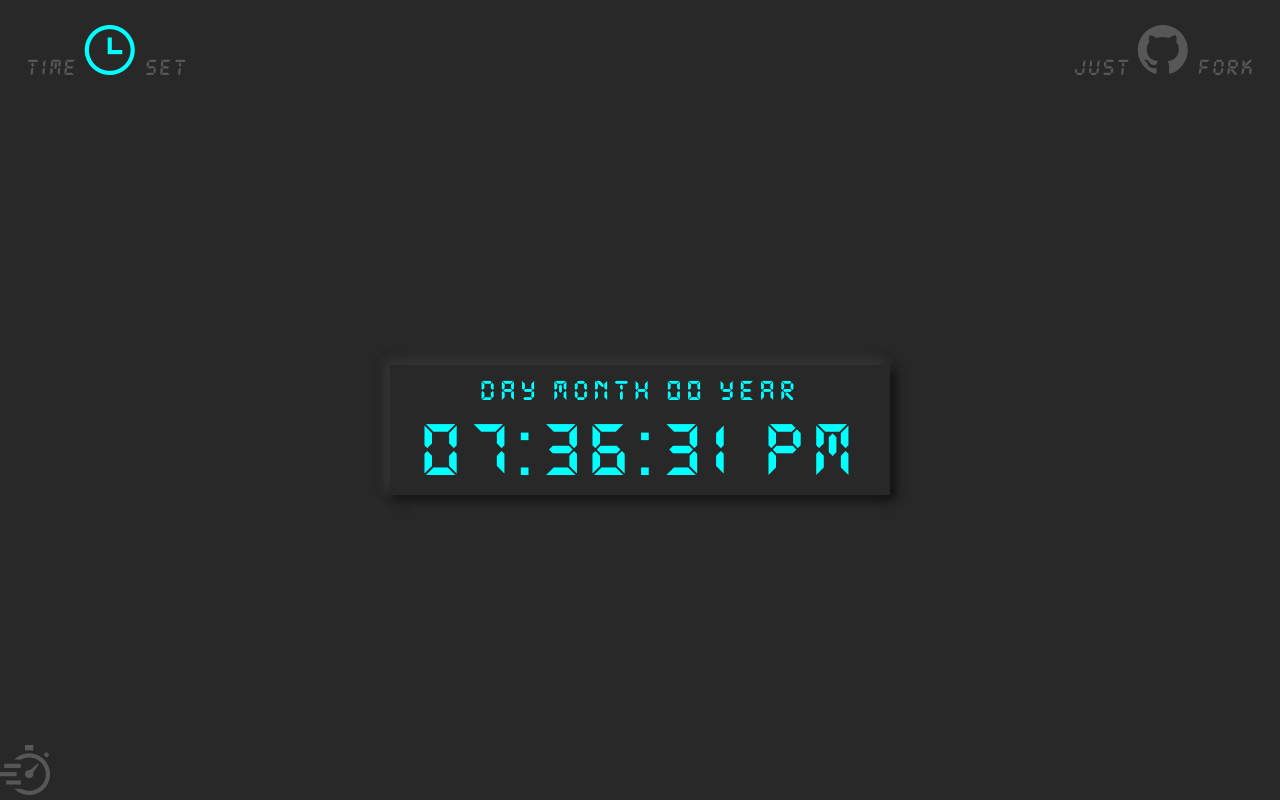
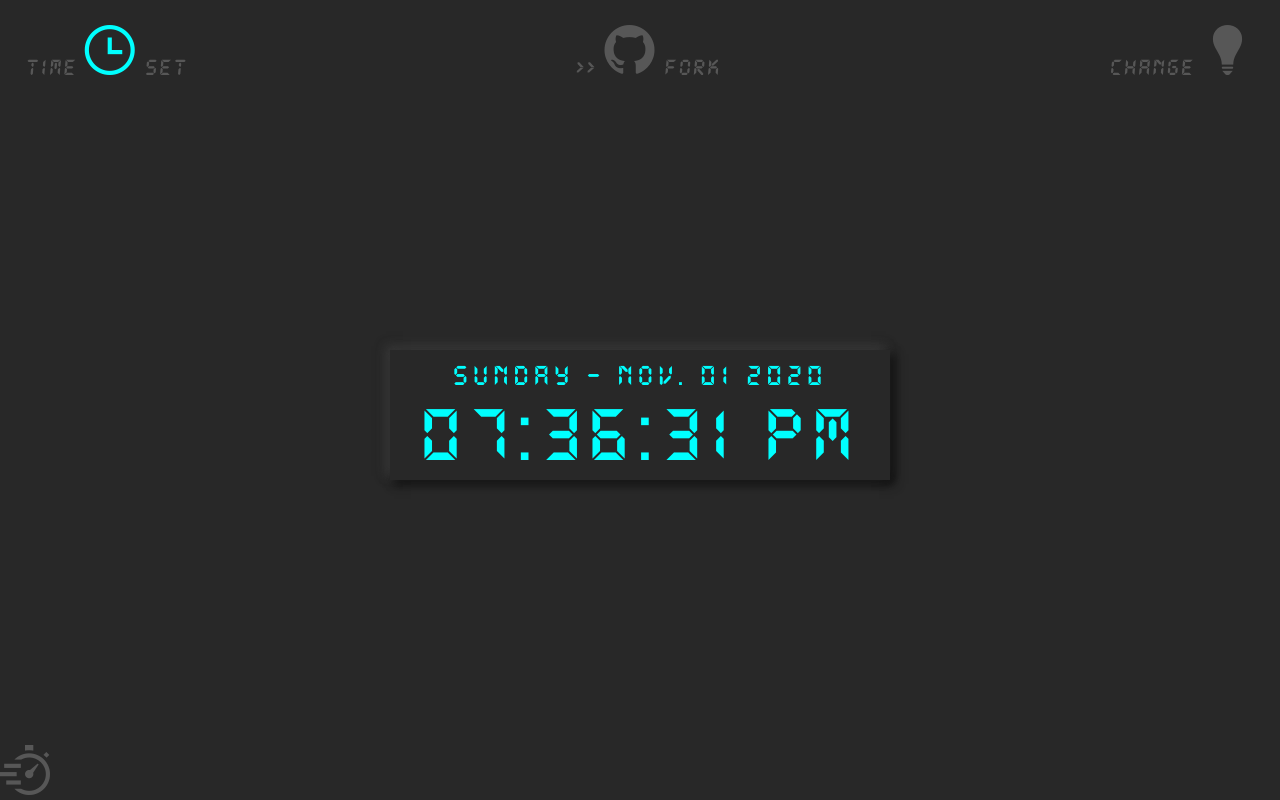
Before and after one commit to cristina-Q/JSclock, a website: page index.html in a window 1280 px wide. Drawn offline with Linux system fonts and the light colour scheme.

Commit message:
color change

```diff
--- a/index.html
+++ b/index.html
@@ -25,34 +25,40 @@
       <a
         class="logo"
         href="/"
-        target="_blank"
-        rel="noopener noreferrer"
       >
         <i class="im im-clock-o"></i>
       </a>
+
       <a
         class="gitfork"
-        href="https://github.com/cristina-Q/JSclock"
+        href="https://github.com/cristina-Q/JavaScript-digital-clock"
         target="_blank"
         rel="noopener noreferrer"
       >
         <i class="im im-github"></i>
       </a>
+
+      <a
+        class="change-color"
+        role="botton"
+      >
+        <i class="im im-light-bulb"></i>
+      </a>
     </div>
   </header>
 
-  <div class="date-time">
+  <main class="date-time">
     <div class="clock">
       <div class="date">
-        <span class="dayname">Day </span>
-        <span class="month">Month </span>
-        <span class="daynumber">00 </span>
-        <span class="year">Year</span>
+        <span id="dayname">Saturday </span>
+        <span id="month">Month </span>
+        <span id="daynumber">00 </span>
+        <span id="year">Year</span>
       </div>
 
       <div id="time"></div>
     </div>
-  </div>
+  </main>
 
   <div class="timer">
     <i class="im im-timer"></i>
--- a/js/app.js
+++ b/js/app.js
@@ -1,10 +1,22 @@
 const time = document.getElementById('time');
+
+const weekday = document.getElementById('dayname');
+const month = document.getElementById('month');
+const daynumber = document.getElementById('daynumber');
+const year = document.getElementById('year');
 
 function displayTime() {
   let date = new Date();
+
+  let dayname = date.getDay(); // get a number aka 0 -> Sunday, 1 -> Monday etc.
+  let monthnow = date.getMonth();
+  let daynow = date.getDate();
+  let yearnow = date.getFullYear();
+
   let hours = date.getHours();
   let minutes = date.getMinutes();
   let seconds = date.getSeconds();
+
   let daytime = 'am';
   if (hours > 12) {
     daytime = 'pm';
@@ -28,7 +40,49 @@ function displayTime() {
 
   let timenow = `${hours}:${minutes}:${seconds} ${daytime}`;
   time.textContent = timenow;
+
+  let weekdays = [
+    'Sunday',
+    'Monday',
+    'Tuesday',
+    'Wednesday',
+    'Thursday',
+    'Friday',
+    'Saturday',
+  ];
+
+  let months = [
+    'Jan.',
+    'Feb.',
+    'Mar.',
+    'Apr.',
+    'May.',
+    'Jun.',
+    'Jul.',
+    'Aug.',
+    'Sept.',
+    'Oct.',
+    'Nov.',
+    'Dec.',
+  ];
+  dayname = weekdays[dayname];
+  weekday.textContent = `${dayname} -`;
+
+  monthnow = months[monthnow];
+  month.textContent = `${monthnow}`;
+
+  if (daynow < 10) {
+    daynow = '0' + daynow;
+  }
+  daynumber.textContent = `${daynow}`;
+  year.textContent = `${yearnow}`;
 }
 displayTime();
 
 setInterval(displayTime, 1000);
+
+const colorchange = document.getElementsByClassName('change-color');
+
+function randomColor() {
+  return Math.floor(Math.random() * 255);
+}
--- /dev/null
+++ b/scss/_clock.scss
@@ -0,0 +1,38 @@
+.date-time {
+  flex: 1 1 100%;
+  display: flex;
+  justify-content: center;
+  align-items: center;
+}
+.date-time .clock {
+  flex-basis: 500px;
+  font-family: 'DS-Digital';
+  font-weight: bold;
+  text-align: center;
+  box-shadow: -4px -4px 10px rgba(67, 67, 67, 0.5),
+    4px 4px 10px rgba(0, 0, 0, 0.5), -4px -4px 10px rgba(67, 67, 67, 0.3),
+    4px 4px 10px rgba(0, 0, 0, 0.3);
+}
+
+.clock:hover {
+  box-shadow: inset 0px -4px 10px $main-color,
+    inset 4px 4px 10px rgba(0, 0, 0, 0.5),
+    inset -4px -4px 10px rgba(67, 67, 67, 0.3),
+    inset 4px 4px 10px rgba(0, 0, 0, 0.3);
+
+  // box-shadow: 0 0 30px $main-color;
+}
+
+.date {
+  font-size: 30px;
+  padding-top: 10px;
+  color: $main-color;
+  letter-spacing: 5px;
+}
+
+#time {
+  font-size: 80px;
+  padding: 5px 20px;
+  color: $main-color;
+  letter-spacing: 7px;
+}
--- /dev/null
+++ b/scss/_header.scss
@@ -0,0 +1,47 @@
+.header-top {
+  padding: 30px 2% 0;
+}
+
+.header-top-wrapper {
+  display: flex;
+  justify-content: space-between;
+
+  & .logo i {
+    color: $main-color;
+  }
+
+  & > a {
+    font-size: 24px;
+    font-weight: bold;
+    font-style: italic;
+    letter-spacing: 2px;
+    color: rgba(128, 128, 128, 0.541);
+
+    &:hover {
+      color: $main-color;
+      text-shadow: 0 0 5px $main-color;
+    }
+
+    & i {
+      font-size: 50px;
+    }
+  }
+}
+
+.logo::before {
+  content: 'TIME';
+}
+.logo::after {
+  content: 'SET';
+}
+
+.gitfork::before {
+  content: '>>';
+}
+.gitfork::after {
+  content: 'FORK';
+}
+
+.change-color:before {
+  content: 'Change';
+}
--- a/scss/_reset.scss
+++ b/scss/_reset.scss
@@ -131,4 +131,5 @@ table {
 
 a {
   text-decoration: none;
+  cursor: pointer;
 }
--- a/scss/_variables.scss
+++ b/scss/_variables.scss
@@ -1 +1,5 @@
 $main-color: cyan;
+
+:root {
+  --main-color: #{$main-color};
+}
--- a/scss/app.scss
+++ b/scss/app.scss
@@ -3,6 +3,8 @@
 @import './ico'; // site icos
 @import './variables';
 @import './shared';
+@import './header';
+@import './clock';
 
 body {
   display: flex;
@@ -10,50 +12,6 @@ body {
   height: 100vh;
   background-color: #282828;
   font-family: 'DS-Digital';
-}
-
-.header-top {
-  padding: 30px 2%;
-}
-
-.header-top-wrapper {
-  display: flex;
-  justify-content: space-between;
-  & .logo {
-    & i {
-      color: $main-color;
-    }
-  }
-
-  & > a {
-    font-size: 24px;
-    font-weight: bold;
-    font-style: italic;
-    letter-spacing: 2px;
-    color: rgba(128, 128, 128, 0.541);
-    & i {
-      font-size: 50px;
-    }
-  }
-}
-
-.logo::before {
-  content: 'TIME';
-}
-.logo::after {
-  content: 'SET';
-}
-
-.gitfork::before {
-  content: 'JUST';
-}
-.gitfork::after {
-  content: 'FORK';
-}
-
-.header-top-wrapper > a:hover {
-  color: $main-color;
-  text-shadow: 0 0 5px $main-color;
 }
 
 .timer > i {
@@ -65,42 +23,3 @@ body {
   color: $main-color;
   text-shadow: 0 0 5px $main-color;
 }
-
-.date-time {
-  flex: 1 1 100%;
-  display: flex;
-  justify-content: center;
-  align-items: center;
-}
-.date-time .clock {
-  flex-basis: 500px;
-  font-family: 'DS-Digital';
-  font-weight: bold;
-  text-align: center;
-  box-shadow: -4px -4px 10px rgba(67, 67, 67, 0.5),
-    4px 4px 10px rgba(0, 0, 0, 0.5), -4px -4px 10px rgba(67, 67, 67, 0.3),
-    4px 4px 10px rgba(0, 0, 0, 0.3);
-}
-
-.clock:hover {
-  box-shadow: inset 0px -4px 10px $main-color,
-    inset 4px 4px 10px rgba(0, 0, 0, 0.5),
-    inset -4px -4px 10px rgba(67, 67, 67, 0.3),
-    inset 4px 4px 10px rgba(0, 0, 0, 0.3);
-
-  // box-shadow: 0 0 30px $main-color;
-}
-
-.date {
-  font-size: 30px;
-  padding-top: 10px;
-  color: $main-color;
-  letter-spacing: 5px;
-}
-
-#time {
-  font-size: 80px;
-  padding: 5px 20px;
-  color: $main-color;
-  letter-spacing: 7px;
-}
```
Also changed, not shown: css/style.css, 1 other file.
